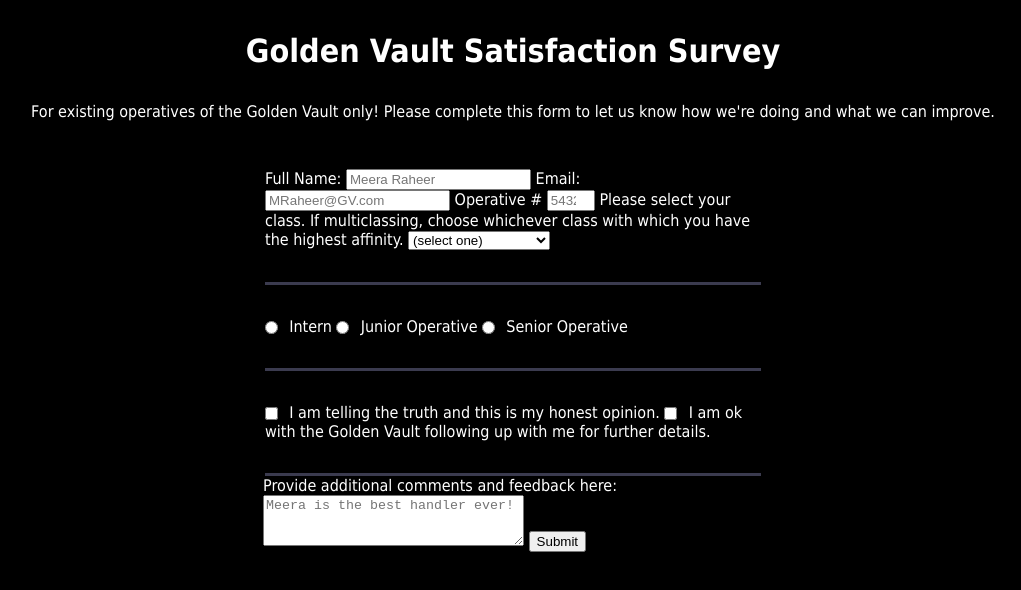
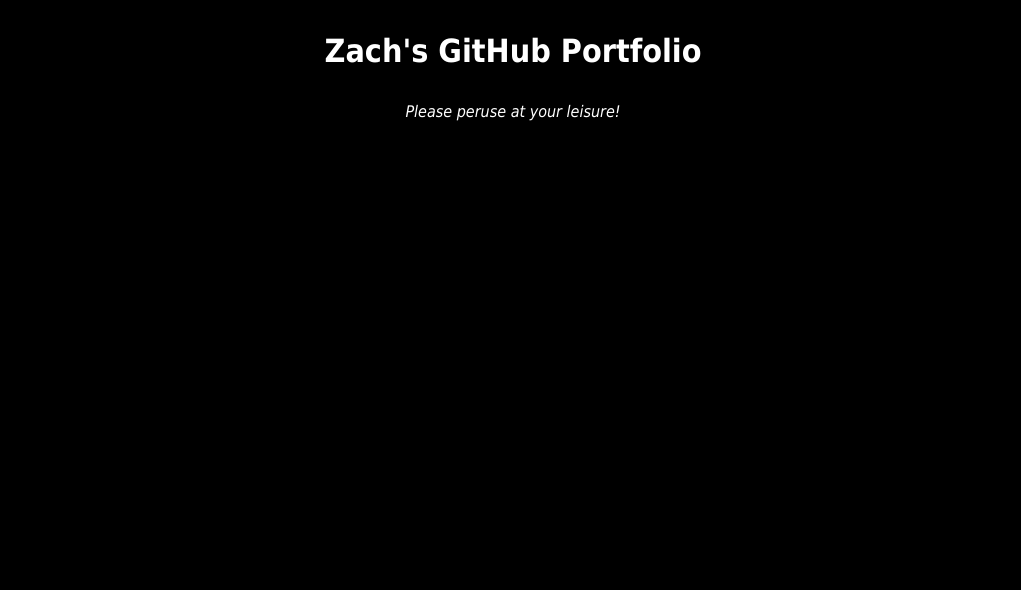
Before and after one commit to brownzaero/brownzaero.github.io, a plain HTML site: page index.html in a window 1280 px wide. Shown: the whole page, without its empty margins (127-1148 px from the left). Drawn offline with Linux system fonts and the light colour scheme.

Commit message:
Update index.html

```diff
--- a/index.html
+++ b/index.html
@@ -2,66 +2,12 @@
 <html lang="en">
   <head>
     <meta charset="UTF-8">
-    <title>Golden Vault Survey</title>
+    <title>brownzaero_github</title>
     <link rel="stylesheet" href="styles.css">
   </head>
   <body>
-    <h1 id="title">Golden Vault Satisfaction Survey</h1>
-    <p id="description">For existing operatives of the Golden Vault only! Please complete this form to let us know how we're doing and what we can improve.
-    </p>
-    <form id="survey-form">
-      <fieldset>
-      <label id="name-label" for:"name">Full Name:
-        <input id="name" type="text" name="name" placeholder="Meera Raheer"required>
-        </label>
-      <label id="email-label" for="email">Email:
-        <input id="email" type="email" name="email" placeholder="MRaheer@GV.com" required>
-        </label>
-      <label id="number-label" for="number">Operative #
-        <input id="number" type="number" min="5" max="5" placeholder="54321">
-        </label>
-      <label for="dropdown">Please select your class. If multiclassing, choose whichever class with which you have the highest affinity.
-        <select id="dropdown">
-          <option value="">(select one)</option>
-          <option value="1">Artificer</option>
-          <option value="2">Barbarian</option>
-          <option value="3">Bard</option>
-          <option value="4">Cleric</option>
-          <option value="5">Druid</option>
-          <option value="6">Fighter</option>
-          <option value="7">Monk</option>
-          <option value="8">Paladin</option>
-          <option value="9">Ranger</option>
-          <option value="10">Rogue</option>
-          <option value="11">Sorcerer</option>
-          <option value="12">Warlock</option>
-          <option value="13">Wizard</option>
-          <option value="14">Sidekick</option>
-          <option value="15">Multiclass Munchkin</option>
-          <option value="16">Other</option>
-        </select>
-      </label>
-      </fieldset>
-      <fieldset>
-        <label for="intern">
-          <input value="intern" id="intern" type="radio" name="operative-type" class="inline" /> Intern</label>
-        <label for="junior">
-          <input value="junior" id="junior" type="radio" name="operative-type" class="inline" /> Junior Operative</label>
-        <label for="senior">
-          <input value="senior" id="senior" type="radio" name="operative-type" class="inline" /> Senior Operative</label>
-      </fieldset>
-      <fieldset>
-        <label for="honesty">
-          <input value="honest" id="honesty" type="checkbox" required name="honesty" class="inline" /> I am telling the truth and this is my honest opinion.
-        </label>
-        <label for="followup">
-          <input value="followupwithable" id="followup" type="checkbox" name="followup" class="inline" /> I am ok with the Golden Vault following up with me for further details.
-        </label>
-      </fieldset>
-      <label for="comments">Provide additional comments and feedback here:
-        <textarea id="comments" name="comments" rows="3" cols="30" placeholder="Meera is the best handler ever!"></textarea>
-      </label>
-      <input id="submit" type="submit" value="Submit" />
+    <h1 id="title">Zach's GitHub Portfolio</h1>
+    <p id="description"><em>Please peruse at your leisure!</em></p>
     </form>
   </body>
 </html>
```
